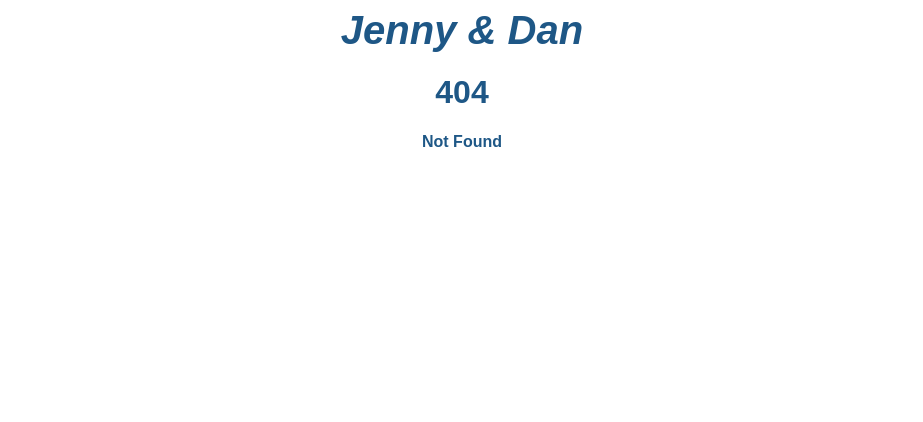
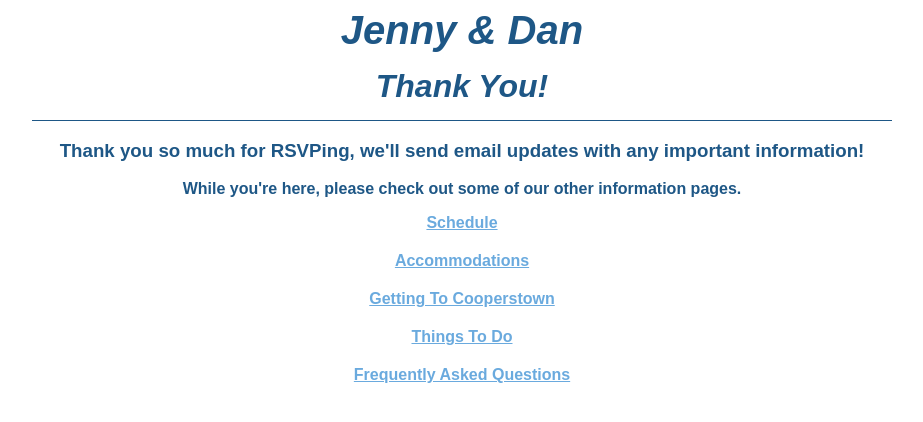
Before and after one commit to danomoseley/jennydan, a SvelteKit app: page /thank-you in a window 1280 px wide. Before the commit this address had no page. Shown: the top 422 px of the page, without its empty margins (178-1101 px from the left). Built offline with nearby package versions, Linux system fonts and the light colour scheme.

Commit message:
Thank you page redirect for RSVP success

```diff
--- a/src/routes/rsvp/+page.server.ts
+++ b/src/routes/rsvp/+page.server.ts
@@ -1,4 +1,4 @@
-import { fail } from '@sveltejs/kit';
+import { fail, redirect } from '@sveltejs/kit';
 import { z } from 'zod';
 import { message, setError, superValidate } from 'sveltekit-superforms/server';
 
@@ -58,6 +58,6 @@ export const actions = {
         result = await platform.env.DB.prepare(
             "INSERT INTO rsvp (attending, email, first_name, last_name, num_attending, guest_names, dietary_restrictions, attending_brunch) VALUES (?1, ?2, ?3, ?4, ?5, ?6, ?7, ?8)"
         ).bind(+ form.data.attending, form.data.email, form.data.first_name, form.data.last_name, form.data.num_attending ?? null, form.data.guest_names ?? null, form.data.dietary_restrictions ?? null, form.data.attending_brunch).run();
-        return message(form, 'Thank you for RSVPing!');
+        throw redirect(303, '/thank-you');
     }
 };
--- /dev/null
+++ b/src/routes/thank-you/+page.svelte
@@ -0,0 +1,30 @@
+<svelte:head>
+  <title>Thank you for RSVPing! - Jenny & Dan</title>
+  <meta name="description" content="Thank you for RSVPing for our wedding." />
+</svelte:head>
+
+<div class="thank-you">
+  <h2>Thank You!</h2>
+  <h3>
+    Thank you so much for RSVPing, we'll send email updates with any important information!
+  </h3>
+  <p>
+    While you're here, please check out some of our other information pages.
+  </p>
+  <ul class="pad-bottom-items">
+    <li>
+      <a href="/schedule">Schedule</a>
+    </li>
+    <li>
+      <a href="/accommodations">Accommodations</a>
+    </li>
+    <li>
+      <a href="/travel">Getting To Cooperstown</a>
+    </li>
+    <li>
+      <a href="/things-to-do">Things To Do</a>
+    </li>
+    <li>
+      <a href="/faq">Frequently Asked Questions</a>
+    </li>
+</div>
```
